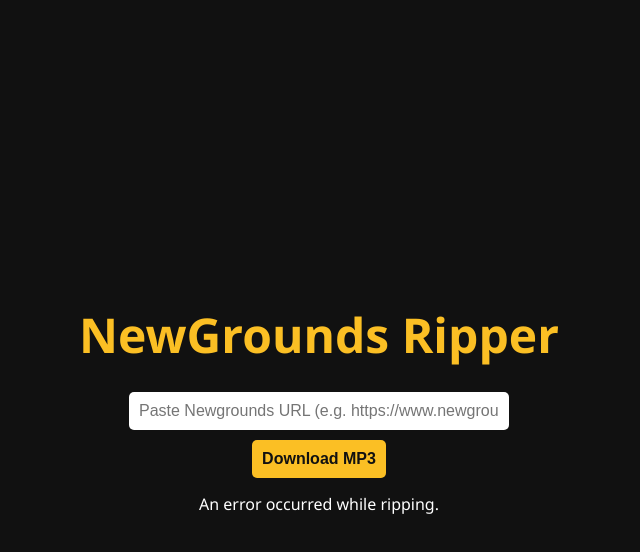
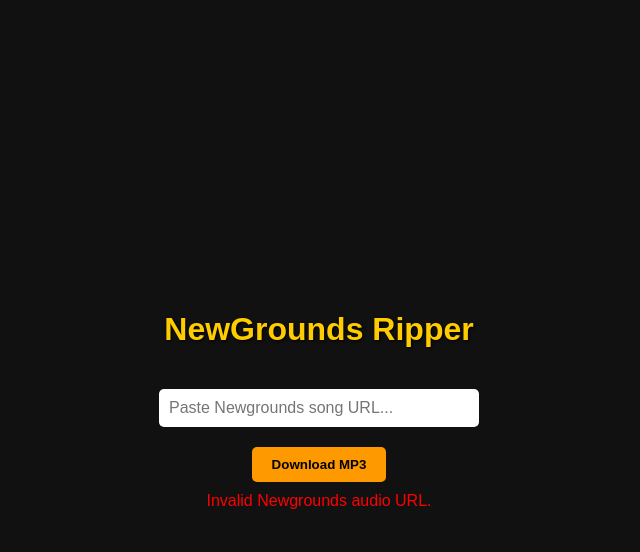
Before and after one commit to deep-v2/NGRipper-src, a website: page index.html in a window 1280 px wide. Both pictures are taken after a click on the button "Download MP3". Shown: the whole page, without its empty margins (321-961 px from the left). Drawn offline with Linux system fonts and the light colour scheme; no server answers.

Commit message:
Update index.html

```diff
--- a/index.html
+++ b/index.html
@@ -7,8 +7,8 @@
   <style>
     body {
       background-color: #111;
-      color: #fbbf24;
-      font-family: 'Segoe UI', Tahoma, Geneva, Verdana, sans-serif;
+      color: #f4f4f4;
+      font-family: 'Arial', sans-serif;
       display: flex;
       flex-direction: column;
       align-items: center;
@@ -18,74 +18,82 @@
     }
 
     h1 {
-      font-size: 3rem;
-      margin-bottom: 20px;
+      color: #ffcc00;
+      text-shadow: 1px 1px 3px #000;
     }
 
-    input, button {
+    input {
+      width: 300px;
       padding: 10px;
-      font-size: 1rem;
+      margin: 20px 0;
+      border: none;
       border-radius: 5px;
-      border: none;
-      margin: 5px;
-    }
-
-    input[type="text"] {
-      width: 360px;
+      font-size: 1em;
     }
 
     button {
-      background-color: #fbbf24;
-      color: #111;
+      padding: 10px 20px;
+      background-color: #ff9900;
+      border: none;
+      border-radius: 5px;
+      color: #000;
       font-weight: bold;
       cursor: pointer;
+      transition: background 0.3s;
     }
 
     button:hover {
-      background-color: #facc15;
+      background-color: #ffcc00;
     }
 
-    #status {
+    .error {
+      color: red;
       margin-top: 10px;
-      color: white;
     }
   </style>
 </head>
 <body>
+
   <h1>NewGrounds Ripper</h1>
-  <input id="urlInput" type="text" placeholder="Paste Newgrounds URL (e.g. https://www.newgrounds.com/audio/listen/899197)" />
-  <button onclick="rip()">Download MP3</button>
-  <p id="status"></p>
+  <input type="text" id="ng-url" placeholder="Paste Newgrounds song URL..." />
+  <button onclick="downloadMP3()">Download MP3</button>
+  <div class="error" id="error-msg"></div>
 
   <script>
-    async function rip() {
-      const url = document.getElementById("urlInput").value.trim();
-      const status = document.getElementById("status");
-      status.textContent = "Searching for MP3...";
+    async function downloadMP3() {
+      const input = document.getElementById('ng-url');
+      const errorMsg = document.getElementById('error-msg');
+      const url = input.value.trim();
+      errorMsg.textContent = '';
+
+      if (!url.includes('newgrounds.com/audio/listen/')) {
+        errorMsg.textContent = 'Invalid Newgrounds audio URL.';
+        return;
+      }
 
       try {
-        const response = await fetch(`https://ngripper-src-production.up.railway.app/rip?url=${encodeURIComponent(url)}`)
+        const response = await fetch(`https://<TU_BACKEND>.up.railway.app/rip?url=${encodeURIComponent(url)}`);
         const data = await response.json();
 
-        if (data.mp3) {
-          status.textContent = "Downloading...";
+        if (!data.mp3) {
+          errorMsg.textContent = 'MP3 not found.';
+          return;
+        }
 
-          const a = document.createElement('a');
-          a.href = data.mp3;
-          a.download = data.mp3.split('/').pop();
-          document.body.appendChild(a);
-          a.click();
-          document.body.removeChild(a);
+        const link = document.createElement('a');
+        link.href = data.mp3;
+        link.download = ''; // para que fuerce la descarga
+        link.style.display = 'none';
+        document.body.appendChild(link);
+        link.click();
+        document.body.removeChild(link);
 
-          status.textContent = "Download started!";
-        } else {
-          status.textContent = "MP3 not found.";
-        }
-      } catch (err) {
-        console.error(err);
-        status.textContent = "An error occurred while ripping.";
+      } catch (error) {
+        console.error(error);
+        errorMsg.textContent = 'Error downloading file.';
       }
     }
   </script>
+
 </body>
 </html>
```
